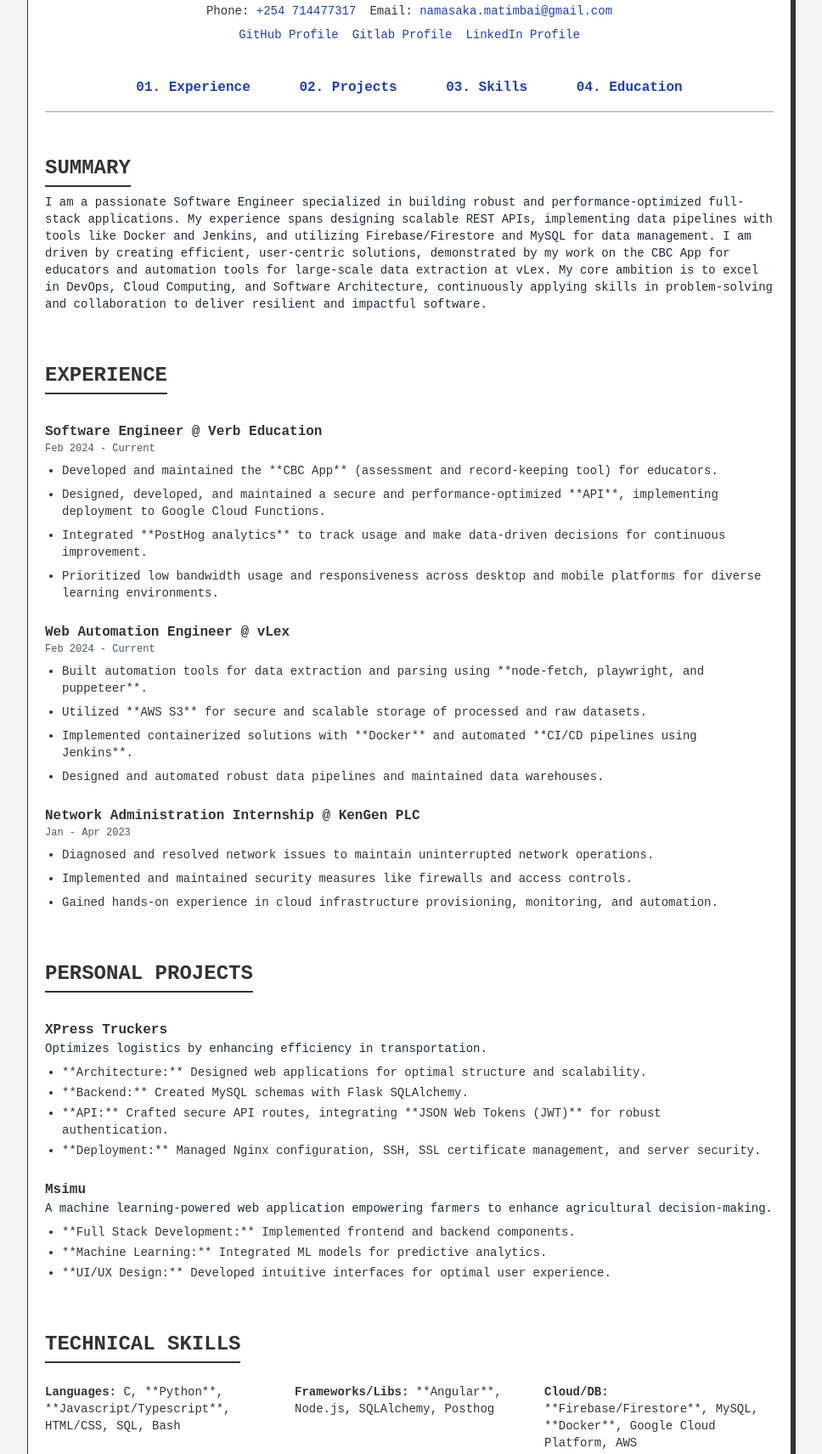
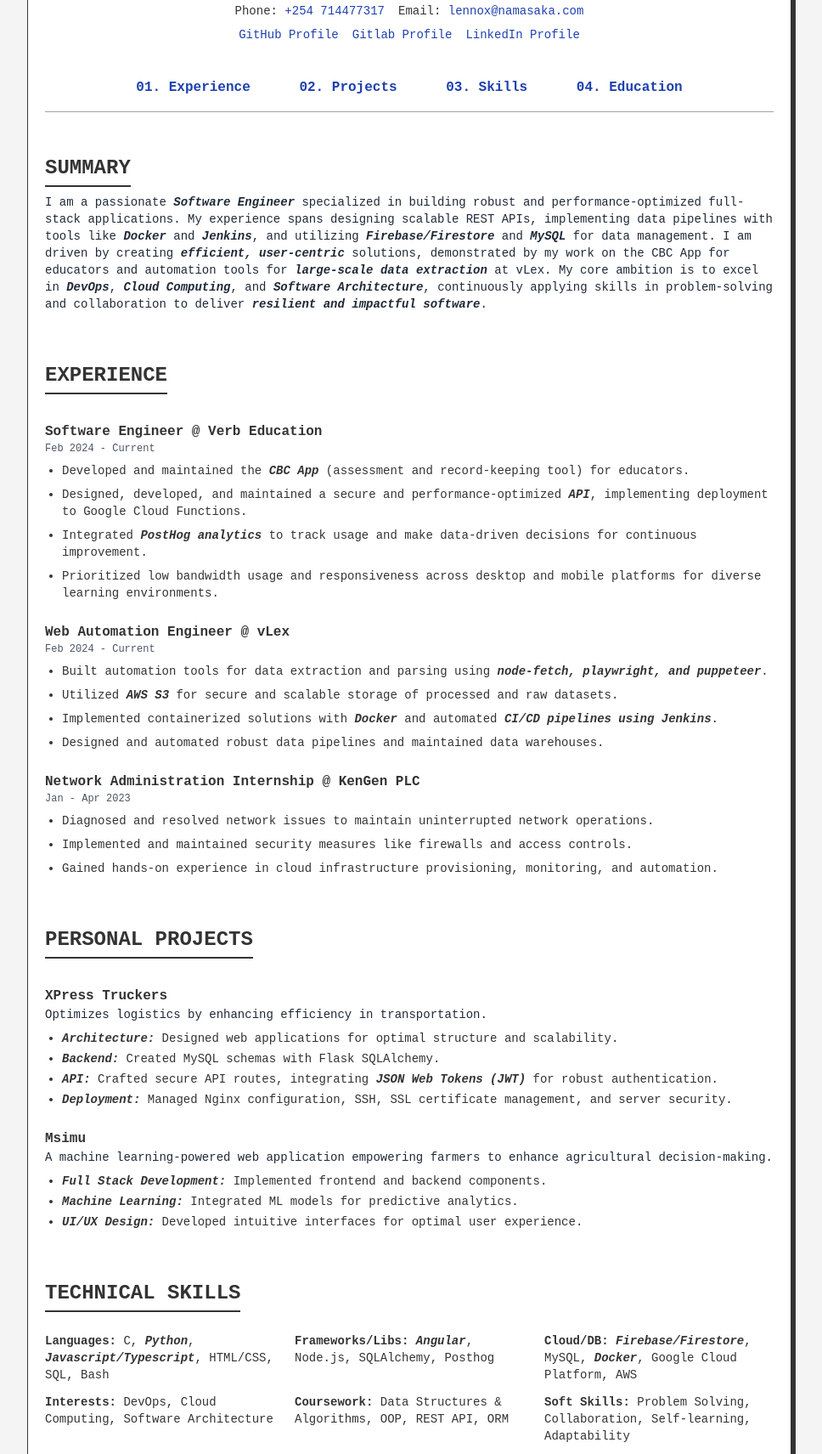
Before and after one commit to NamasakaLennox/portfolio_v2, a plain HTML site: page index.html in a window 1280 px wide. Shown: the part 142-1853 px from the top of the page at 85% size, without its empty margins (158-1126 px from the left). Drawn offline with nearby package versions, Linux system fonts and the light colour scheme.

Commit message:
update bold statements

```diff
--- a/index.html
+++ b/index.html
@@ -78,8 +78,8 @@
           >
           <span
             >Email:
-            <a href="mailto:namasaka.matimbai@gmail.com" class="link-style"
-              >namasaka.matimbai@gmail.com</a
+            <a href="mailto:lennox@namasaka.com" class="link-style"
+              >lennox@namasaka.com</a
             ></span
           >
         </div>
@@ -133,16 +133,23 @@
       <section id="summary" class="mb-10 pt-4">
         <h3 class="section-header">Summary</h3>
         <p class="text-sm text-gray-800 mb-2">
-          I am a passionate Software Engineer specialized in building robust and
-          performance-optimized full-stack applications. My experience spans
-          designing scalable REST APIs, implementing data pipelines with tools
-          like Docker and Jenkins, and utilizing Firebase/Firestore and MySQL
-          for data management. I am driven by creating efficient, user-centric
-          solutions, demonstrated by my work on the CBC App for educators and
-          automation tools for large-scale data extraction at vLex. My core
-          ambition is to excel in DevOps, Cloud Computing, and Software
-          Architecture, continuously applying skills in problem-solving and
-          collaboration to deliver resilient and impactful software.
+          I am a passionate
+          <strong><i>Software Engineer</i></strong> specialized in building
+          robust and performance-optimized full-stack applications. My
+          experience spans designing scalable REST APIs, implementing data
+          pipelines with tools like <strong><i>Docker</i></strong> and
+          <strong><i>Jenkins</i></strong
+          >, and utilizing <strong><i>Firebase/Firestore</i></strong> and
+          <strong><i>MySQL</i></strong> for data management. I am driven by
+          creating <strong><i>efficient, user-centric</i></strong> solutions,
+          demonstrated by my work on the CBC App for educators and automation
+          tools for <strong><i>large-scale data extraction</i></strong> at vLex.
+          My core ambition is to excel in <strong><i>DevOps</i></strong
+          >, <strong><i>Cloud Computing</i></strong
+          >, and <strong><i>Software Architecture</i></strong
+          >, continuously applying skills in problem-solving and collaboration
+          to deliver <strong><i>resilient and impactful software</i></strong
+          >.
         </p>
       </section>
       <!-- 1. EXPERIENCE SECTION -->
@@ -155,17 +162,18 @@
           <p class="text-xs text-gray-600 mb-2">Feb 2024 - Current</p>
           <ul class="list-disc ml-5 text-sm space-y-2">
             <li>
-              Developed and maintained the **CBC App** (assessment and
-              record-keeping tool) for educators.
+              Developed and maintained the
+              <strong><i>CBC App</i></strong> (assessment and record-keeping
+              tool) for educators.
             </li>
             <li>
               Designed, developed, and maintained a secure and
-              performance-optimized **API**, implementing deployment to Google
-              Cloud Functions.
+              performance-optimized <strong><i>API</i></strong
+              >, implementing deployment to Google Cloud Functions.
             </li>
             <li>
-              Integrated **PostHog analytics** to track usage and make
-              data-driven decisions for continuous improvement.
+              Integrated <strong><i>PostHog analytics</i></strong> to track
+              usage and make data-driven decisions for continuous improvement.
             </li>
             <li>
               Prioritized low bandwidth usage and responsiveness across desktop
@@ -181,15 +189,18 @@
           <ul class="list-disc ml-5 text-sm space-y-2">
             <li>
               Built automation tools for data extraction and parsing using
-              **node-fetch, playwright, and puppeteer**.
+              <strong><i>node-fetch, playwright, and puppeteer</i></strong
+              >.
             </li>
             <li>
-              Utilized **AWS S3** for secure and scalable storage of processed
-              and raw datasets.
+              Utilized <strong><i>AWS S3</i></strong> for secure and scalable
+              storage of processed and raw datasets.
             </li>
             <li>
-              Implemented containerized solutions with **Docker** and automated
-              **CI/CD pipelines using Jenkins**.
+              Implemented containerized solutions with
+              <strong><i>Docker</i></strong> and automated
+              <strong><i>CI/CD pipelines using Jenkins</i></strong
+              >.
             </li>
             <li>
               Designed and automated robust data pipelines and maintained data
@@ -233,17 +244,21 @@
           </p>
           <ul class="list-disc ml-5 text-sm space-y-1">
             <li>
-              **Architecture:** Designed web applications for optimal structure
-              and scalability.
-            </li>
-            <li>**Backend:** Created MySQL schemas with Flask SQLAlchemy.</li>
-            <li>
-              **API:** Crafted secure API routes, integrating **JSON Web Tokens
-              (JWT)** for robust authentication.
+              <strong><i>Architecture:</i></strong> Designed web applications
+              for optimal structure and scalability.
             </li>
             <li>
-              **Deployment:** Managed Nginx configuration, SSH, SSL certificate
-              management, and server security.
+              <strong><i>Backend:</i></strong> Created MySQL schemas with Flask
+              SQLAlchemy.
+            </li>
+            <li>
+              <strong><i>API:</i></strong> Crafted secure API routes,
+              integrating <strong><i>JSON Web Tokens (JWT)</i></strong> for
+              robust authentication.
+            </li>
+            <li>
+              <strong><i>Deployment:</i></strong> Managed Nginx configuration,
+              SSH, SSL certificate management, and server security.
             </li>
           </ul>
         </div>
@@ -257,16 +272,16 @@
           </p>
           <ul class="list-disc ml-5 text-sm space-y-1">
             <li>
-              **Full Stack Development:** Implemented frontend and backend
-              components.
+              <strong><i>Full Stack Development:</i></strong> Implemented
+              frontend and backend components.
             </li>
             <li>
-              **Machine Learning:** Integrated ML models for predictive
-              analytics.
+              <strong><i>Machine Learning:</i></strong> Integrated ML models for
+              predictive analytics.
             </li>
             <li>
-              **UI/UX Design:** Developed intuitive interfaces for optimal user
-              experience.
+              <strong><i>UI/UX Design:</i></strong> Developed intuitive
+              interfaces for optimal user experience.
             </li>
           </ul>
         </div>
@@ -280,16 +295,21 @@
           class="grid grid-cols-1 md:grid-cols-2 lg:grid-cols-3 gap-y-3 gap-x-6 text-sm mt-4"
         >
           <div>
-            <span class="font-bold">Languages:</span> C, **Python**,
-            **Javascript/Typescript**, HTML/CSS, SQL, Bash
+            <span class="font-bold">Languages:</span> C,
+            <strong><i>Python</i></strong
+            >, <strong><i>Javascript/Typescript</i></strong
+            >, HTML/CSS, SQL, Bash
           </div>
           <div>
-            <span class="font-bold">Frameworks/Libs:</span> **Angular**,
-            Node.js, SQLAlchemy, Posthog
+            <span class="font-bold">Frameworks/Libs:</span>
+            <strong><i>Angular</i></strong
+            >, Node.js, SQLAlchemy, Posthog
           </div>
           <div>
-            <span class="font-bold">Cloud/DB:</span> **Firebase/Firestore**,
-            MySQL, **Docker**, Google Cloud Platform, AWS
+            <span class="font-bold">Cloud/DB:</span>
+            <strong><i>Firebase/Firestore</i></strong
+            >, MySQL, <strong><i>Docker</i></strong
+            >, Google Cloud Platform, AWS
           </div>
           <div>
             <span class="font-bold">Interests:</span> DevOps, Cloud Computing,
```
